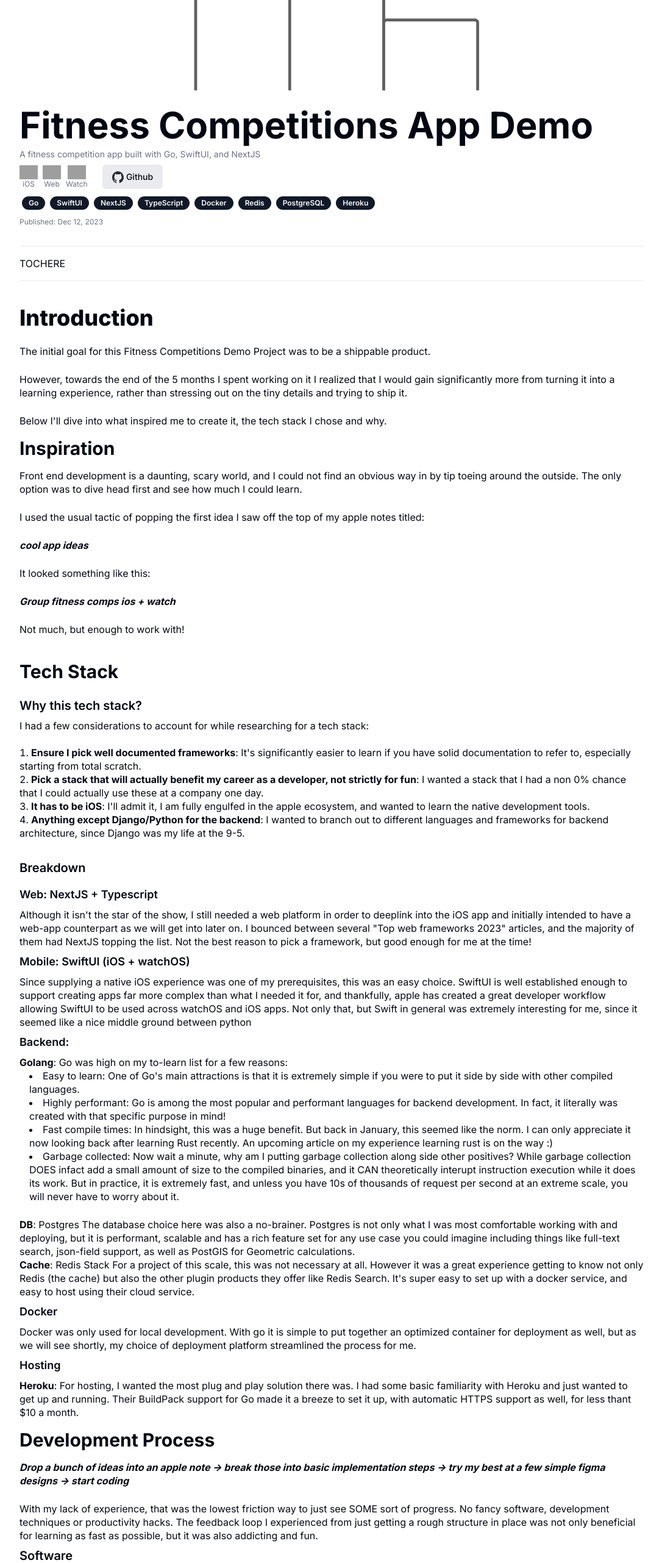
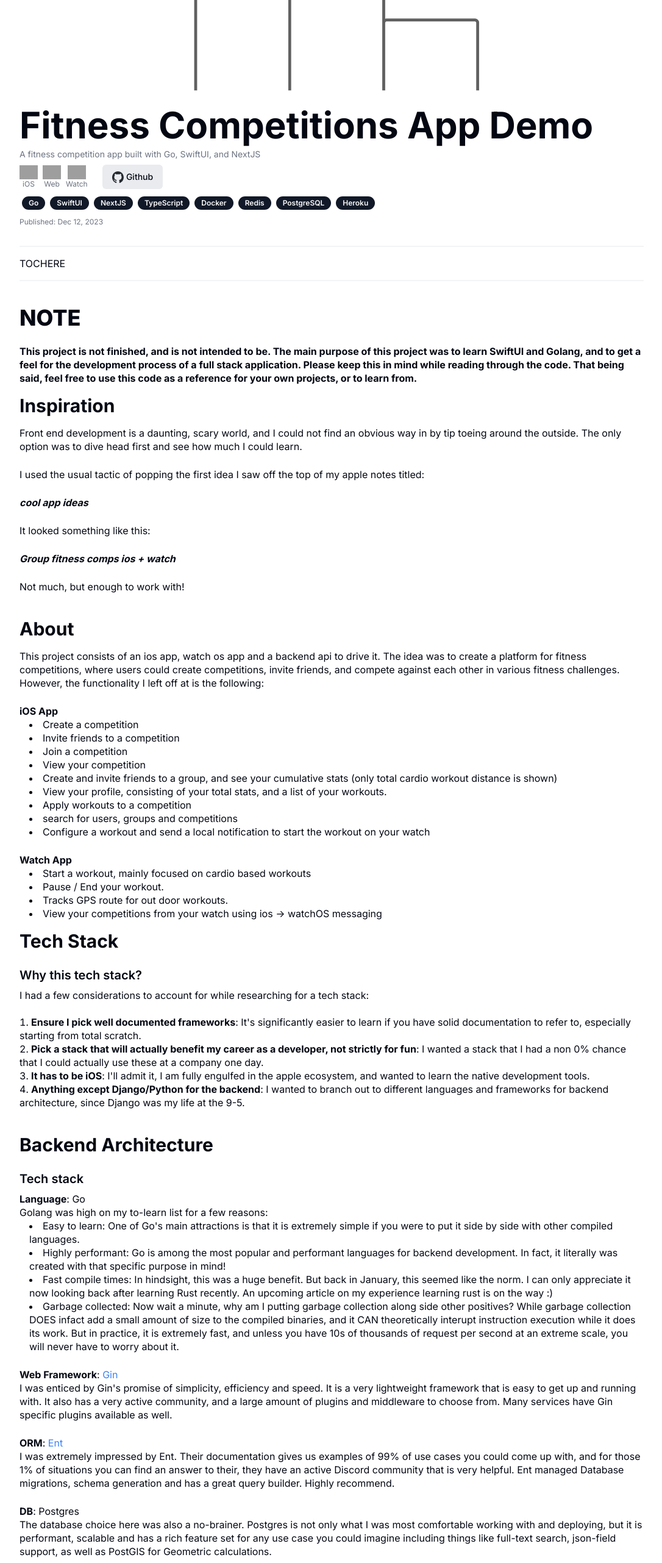
Before and after one commit to jacobmaizel/personal-site, a Next.js app: page /projects/fitness-competition in a window 1280 px wide. Shown: the part 234-2797 px from the top of the page at 61% size, without its empty margins (96-1182 px from the left). Built offline with nearby package versions, Linux system fonts and the light colour scheme; grey boxes are pictures that could not be loaded; what public would draw is missing.

Commit message:
fitness blog complete

```diff
--- a/src/app/projects/fitness-competition/page.mdx
+++ b/src/app/projects/fitness-competition/page.mdx
@@ -11,18 +11,9 @@ TOCHERE
 
 <Divider padding={'py-4'} width={'w-full'} />
 
-# Introduction
+# NOTE
 
-The initial goal for this Fitness Competitions Demo Project was
-to be a shippable product.
-<br/>
-However, towards the end of the 5 months I spent working on it
-I realized that I would gain significantly more from turning it into a learning
-experience, rather than stressing out on the tiny details and trying to ship it.
-
-<br/>
-
-Below I'll dive into what inspired me to create it, the tech stack I chose and why.
+**This project is not finished, and is not intended to be. The main purpose of this project was to learn SwiftUI and Golang, and to get a feel for the development process of a full stack application. Please keep this in mind while reading through the code. That being said, feel free to use this code as a reference for your own projects, or to learn from.**
 
 ## Inspiration
 
@@ -43,6 +34,29 @@ It looked something like this:
 Not much, but enough to work with!
 <br/>
 
+## About
+This project consists of an ios app, watch os app and a backend api to drive it. The idea was to create a platform for fitness competitions, where users could create competitions, invite friends, and compete against each other in various fitness challenges. However, the functionality I left off at is the following:
+
+<br/>
+**iOS App**
+* Create a competition
+* Invite friends to a competition
+* Join a competition
+* View your competition
+* Create and invite friends to a group, and see your cumulative stats (only total cardio workout distance is shown)
+* View your profile, consisting of your total stats, and a list of your workouts.
+* Apply workouts to a competition
+* search for users, groups and competitions
+* Configure a workout and send a local notification to start the workout on your watch
+
+<br/>
+**Watch App**
+* Start a workout, mainly focused on cardio based workouts
+* Pause / End your workout.
+* Tracks GPS route for out door workouts.
+* View your competitions from your watch using ios -> watchOS messaging
+
+
 ## Tech Stack
 
 ### Why this tech stack?
@@ -54,94 +68,146 @@ I had a few considerations to account for while researching for a tech stack: <b
 4. **Anything except Django/Python for the backend**: I wanted to branch out to different languages and frameworks for backend architecture, since Django was my life at the 9-5.
 <br/>
 
-### Breakdown
 
-#### Web: NextJS + Typescript
+## Backend Architecture
 
-Although it isn't the star of the show, I still needed a web platform in order to deeplink into the iOS app and initially intended to have a web-app counterpart as we will get into later on.
-I bounced between several "Top web frameworks 2023" articles, and the majority of them had NextJS topping the list. Not the best reason to pick a framework, but good enough for me at the time!
+### Tech stack
 
-
-#### Mobile: SwiftUI (iOS + watchOS)
-
-Since supplying a native iOS experience was one of my prerequisites, this was an easy choice. SwiftUI is well established enough to support creating apps far more complex than what I needed it for, and thankfully, apple has created a great developer workflow allowing SwiftUI to be used across watchOS and iOS apps. Not only that, but Swift in general was extremely interesting for me, since it seemed like a nice middle ground between python
-
-
-#### Backend:
-
-**Golang**: Go was high on my to-learn list for a few reasons:
+**Language**: Go\
+Golang was high on my to-learn list for a few reasons:
 * Easy to learn: One of Go's main attractions is that it is extremely simple if you were to put it side by side with other compiled languages.
 * Highly performant: Go is among the most popular and performant languages for backend development. In fact, it literally was created with that specific purpose in mind!
 * Fast compile times: In hindsight, this was a huge benefit. But back in January, this seemed like the norm. I can only appreciate it now looking back after learning Rust recently. An upcoming article on my experience learning rust is on the way :)
 * Garbage collected: Now wait a minute, why am I putting garbage collection along side other positives? While garbage collection DOES infact add a small amount of size to the compiled binaries, and it CAN theoretically interupt instruction execution while it does its work. But in practice, it is extremely fast, and unless you have 10s of thousands of request per second at an extreme scale, you will never have to worry about it.
+
 <br/>
-**DB**: Postgres
+
+**Web Framework**: [Gin](https://github.com/gin-gonic/gin)\
+I was enticed by Gin's promise of simplicity, efficiency and speed. It is a very lightweight framework that is easy to get up and running with. It also has a very active community, and a large amount of plugins and middleware to choose from.
+Many services have Gin specific plugins available as well.
+<br/>
+**ORM**: [Ent](https://entgo.io/)\
+I was extremely impressed by Ent. Their documentation gives us examples of 99% of use cases you could come up with, and for those 1% of situations you can find an answer to their, they have an active Discord community that is very helpful.
+Ent managed Database migrations, schema generation and has a great query builder. Highly recommend.
+
+<br/>
+**DB**: Postgres\
 The database choice here was also a no-brainer. Postgres is not only what I was most comfortable working with and deploying, but it is performant, scalable and has a rich feature set for any use case you could imagine including things like full-text search, json-field support, as well as PostGIS for Geometric calculations.
 
-**Cache**: Redis Stack
+<br/>
+**Cache**: Redis Stack\
 For a project of this scale, this was not necessary at all. However it was a great experience getting to know
 not only Redis (the cache) but also the other plugin products they offer like Redis Search. It's super easy
 to set up with a docker service, and easy to host using their cloud service.
 
-
-#### Docker
+<br/>
+**Containerization**: Docker\
 Docker was only used for local development. With go it is simple to put together an optimized container
 for deployment as well, but as we will see shortly, my choice of deployment platform streamlined the process for me.
 
+<br/>
+### Services
 
-#### Hosting
+**Authentication**: [Auth0](https://auth0.com/)\
+I chose Auth0 due to its well supported SDK Library for all of the platforms I needed. Their [Swift Library](https://auth0.com/docs/libraries/auth0-swift) has fantastic walkthroughs, blogs, and technical documentation that will walk you through integration step by step.\
+Also, I am an advocate for not solving a problem that has already been solved 50 billion times by really smart people, especially authentication.
 
-**Heroku**: For hosting, I wanted the most plug and play solution there was. I had some basic familiarity with
+<br/>
+**Error Logging**: [Sentry](https://sentry.io/)\
+I chose sentry to handle error logging for similar reasons to Auth0. Extremely good documentation and [well maintained SDKs](https://github.com/getsentry/sentry-cocoa). The amount of time and effort you will save by picking services based on those two factors will be enormous.
+
+<br/>
+**Telemetry**: [New Relic](https://newrelic.com/)\
+While I did not end up taking nearly full advantage of what new relic [has to offer](https://docs.newrelic.com/docs/new-relic-solutions/tutorial-landing-page/), I did plug it into the backend api to start getting a feel for tracing and telemetry/APM since it was still very foreign to me at the time.
+
+<br/>
+**Hosting**: [Heroku](https://www.heroku.com/)\
+For hosting, I wanted the most plug and play solution there was. I had some basic familiarity with
 Heroku and just wanted to get up and running. Their BuildPack support for Go made it a breeze to set it up,
 with automatic HTTPS support as well, for less thant $10 a month.
 
-## Development Process
+### Project structure
 
-**_Drop a bunch of ideas into an apple note -> break those into basic implementation steps -> try my best at a few simple figma designs -> start coding_**
+I tried to keep the project folder structure as flat as possible. Golang's simplicity made configuring the project structure a breeze.
+
+<br/>
+**Endpoints**: `/api/<resource_type>/endpoints.go`\
+To keep it simple, all of the endpoints for a given resource are kept in a single file.
 
 <br/>
 
-With my lack of experience, that was the lowest friction way to just see SOME sort of progress.
-No fancy software, development techniques or productivity hacks. The feedback loop I experienced from
-just getting a rough structure in place was not only beneficial for learning as fast as possible, but it was
-also addicting and fun.
+**Middleware**: `/middleware/*.go`\
+The only middleware I needed to write for this demo was a logger to intercept the request and response, and a middleware to handle authentication, which was handled by Auth0. The auth middleware also injected the user object into the context, so it could be accessed by the endpoint functions.
+<br/>
+
+**Models**: `/ent/schema/<resource_type>.go`\
+With Ent, all of the models are defined in a single file, in order to be picked up by code gen.
+You can customize the path to the models, but I found this to be the most simple.
+
+<br/>
+
+**Server Object**: `/server/server.go`\
+Unlike Rust (which we will see in a future article), Go makes it super easy to set up a shared server object that can be used across the entire application. This is where all of the entry points into the service sdks are held, so they can all easily be used no matter where you are in the application. In the main server functions held in `main.go`, we simply go through these services and initialize them all before starting the server.
+
+<br/>
+**Utilities**: `/utils/*.go`\
+I kept all kinds of miscellaneous utilities in this folder. Things like error handling, logging, and other helper functions.
+
+<br/>
+**Redis**: `/redis/redis_helpers.go`\
+Here I kept all of the redis search indexing functions that were triggered to update the documents by ent hooks
+when a resource was created or updated.
+
+## Frontend Architecture
+
+### Tech stack
+
+**Mobile**: SwiftUI\
+Since supplying a native iOS experience was one of my prerequisites, this was an easy choice. SwiftUI is well established enough to support creating apps far more complex than what I needed it for, and thankfully, apple has created a great developer workflow allowing SwiftUI to be used across watchOS and iOS apps. Not only that, but Swift in general was extremely interesting for me, since it seemed like a nice middle ground between python
+
+<br/>
+**NextJS**: Web\
+Although it isn't the star of the show, I still needed a web platform in order to deeplink into the iOS app and initially intended to have a web-app counterpart as we will get into later on.
+I bounced between several "Top web frameworks 2023" articles, and the majority of them had NextJS topping the list. Not the best reason to pick a framework, but good enough for me at the time!
+
+<br/>
+
+### Services
+
+**Authentication**: [Auth0](https://auth0.com/)
+
+<br/>
+**Error Logging**: [Sentry](https://sentry.io/)
+
+<br/>
+**Telemetry**: [New Relic](https://newrelic.com/)
+
+<br/>
+
+
+### SwiftUI Project structure
+
+**Views**: `/Views/*.swift`\
+I seperated all of the individual shared lower level components, and higher level views into their own files.
+
+
+<br/>
+
+**Models**: `/Models/*.swift`\
+All of the models that I used to deserialize the JSON responses from the backend were kept in this folder.
+
+<br/>
+
+**Services**: `/Services/*.swift`\
+This folder held all of the iOS Service managers, for things like HealthKit, WeatherKit, Notifications etc. As well as
+the model definition for the **Datamodel** which was the main object that held all of the data for the app.
+It also held `/api` which was a folder that held all of the endpoints for the backend api.
 
 
 
-### Software
-
-### Iteration
-
-## Key Features
-
-### Services
-
-#### Authentication
-**Auth0**: I chose Auth0 due to its well supported SDK Library for all of the platforms I needed. Their [Swift Library](https://auth0.com/docs/libraries/auth0-swift) has fantastic walkthroughs, blogs, and technical documentation that will walk you through integration step by step.\
-Also, I am an advocate for not solving a problem that has already been solved 50 billion times by really smart people, especially authentication.
-
-#### Error Logging
-**Sentry**: I chose sentry to handle error logging for similar reasons to Auth0. Extremely good documentation and [well maintained SDKs](https://github.com/getsentry/sentry-cocoa). The amount of time and effort you will save by picking services based on those two factors will be enormous.
-
-#### Telemetry
-**NewRelic**: While I did not end up taking nearly full advantage of what new relic [has to offer](https://docs.newrelic.com/docs/new-relic-solutions/tutorial-landing-page/), I did plug it into the backend api to start getting a feel for tracing and telemetry/APM since it was still very foreign to me at the time.
-
-
-### WatchKit Integration
-
-### HealthKit Integration
-
-### Notifications
-
 ## What's Next?
 
-Well, as you can see from the code, and the lack of links to the app on the app store,
-this app did not end up getting finished.
-<br/>
-I do like the base concept, and eventually do
-plan on fleshing out a real app based on it. But for now, the code will be there to serve as
-an example of some cool features of SwiftUI.
-
+I could go into great detail in this blog, but I think the short intro above gives you enough context to jump into the code and take a look around. All in all this demo project ended up being a fantastic learning experience, giving me the confidence I needed to jump into the world of full stack development.
 
 <Divider padding={'py-4'} width={'w-full'} />
 
--- a/src/common/projects.ts
+++ b/src/common/projects.ts
@@ -18,7 +18,7 @@ let watch: ProjectPlatform = {
 let fitnessCompetitionsProject: Project = {
   title: 'Fitness Competitions App Demo',
   articleWrittenDate: 'Dec 12, 2023',
-  github: 'personal-training',
+  github: 'swiftui-golang-app-demo',
   featured: true,
   description: 'A fitness competition app built with Go, SwiftUI, and NextJS',
   platforms: [ios, web, watch],
```
